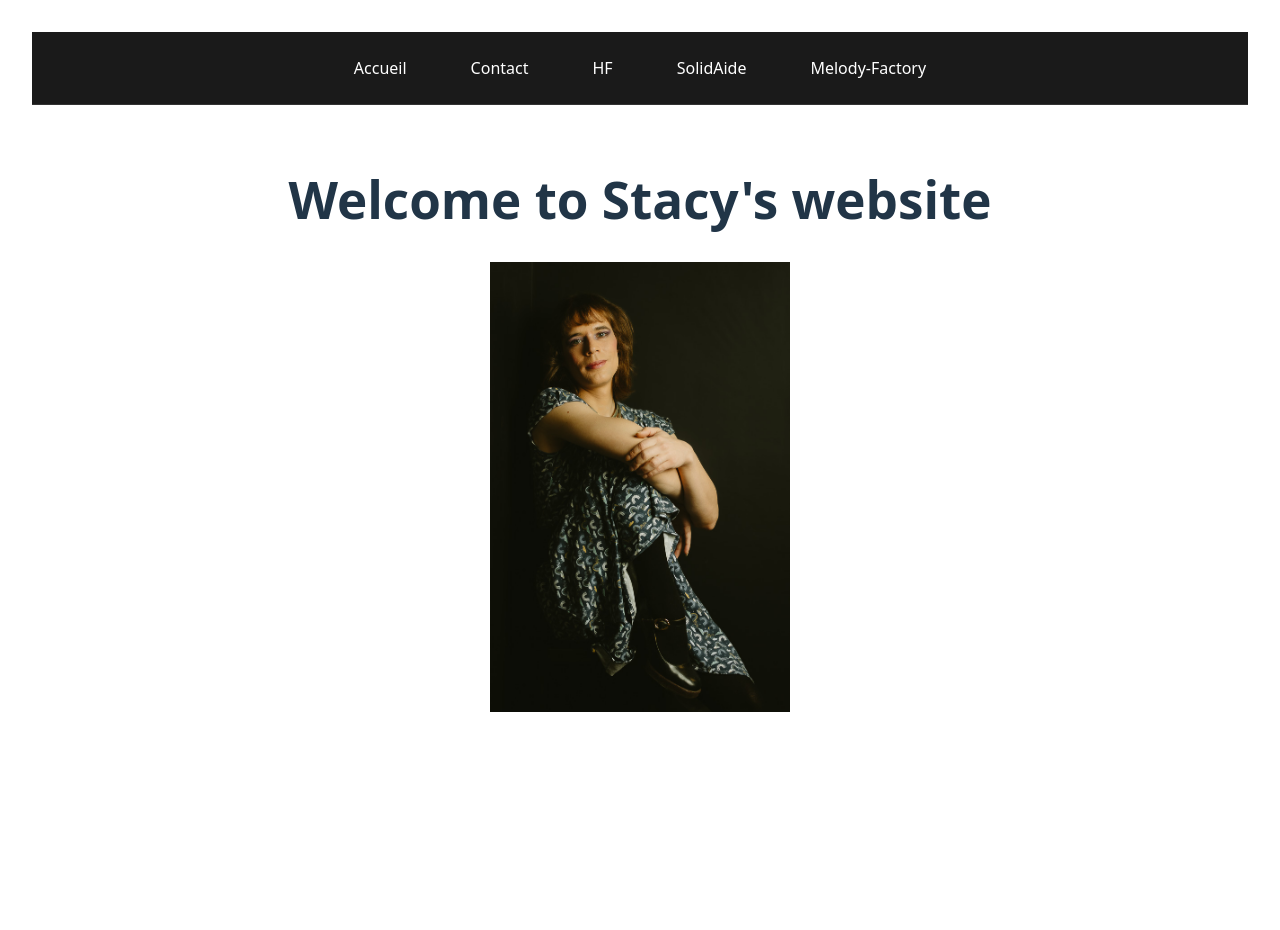
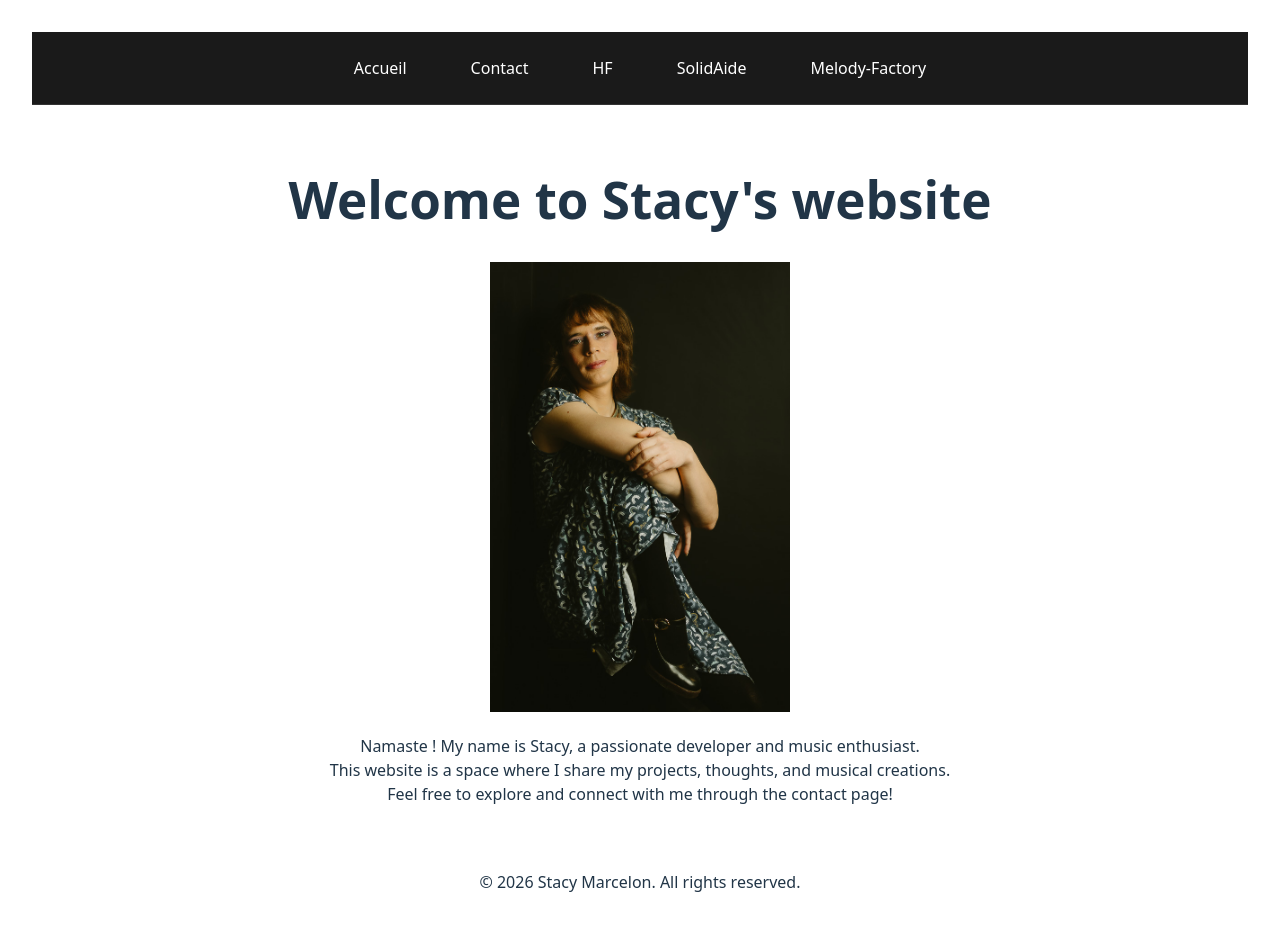
Before and after one commit to Stacy-Laura/StacyLauraMarcelon, a React (Vite) app: page / in a window 1280 px wide. Shown: the top 930 px of the page. Before the commit the page ends 864 px from the top, so only its background shows below. Built offline with nearby package versions, Linux system fonts and the light colour scheme.

Commit message:
add footer and home text

```diff
--- a/src/App.tsx
+++ b/src/App.tsx
@@ -30,6 +30,9 @@ function App() {
       <main className="content">
         <Outlet />
       </main>
+      <footer className="main-footer">
+        <p>© 2026 Stacy Marcelon. All rights reserved.</p>
+      </footer>
     </div>
   );
 }
--- a/src/pages/home.tsx
+++ b/src/pages/home.tsx
@@ -16,6 +16,11 @@ function Home() {
         <div>
             <h1>Welcome to Stacy's website</h1>
             <img src={portrait} alt="Stacy Marcelon" style={{ maxWidth: '300px' }} />
+            <p>
+                Namaste ! My name is Stacy, a passionate developer and music enthusiast. <br />
+                This website is a space where I share my projects, thoughts, and musical creations. <br />
+                Feel free to explore and connect with me through the contact page!
+            </p>
         </div>
     );
 }
```
